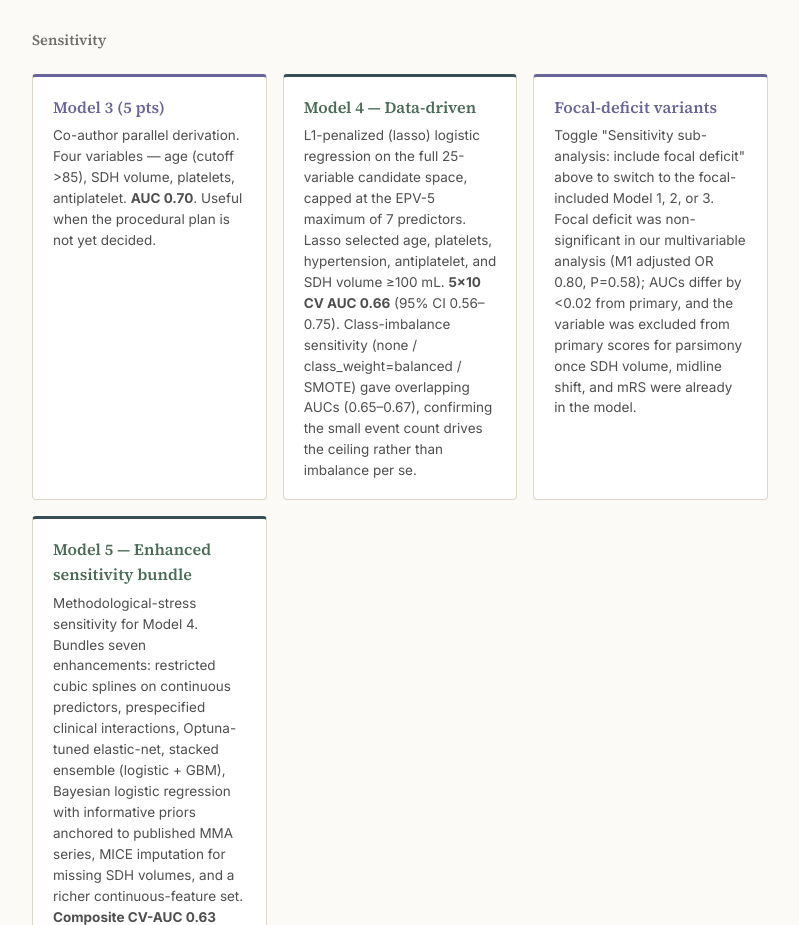
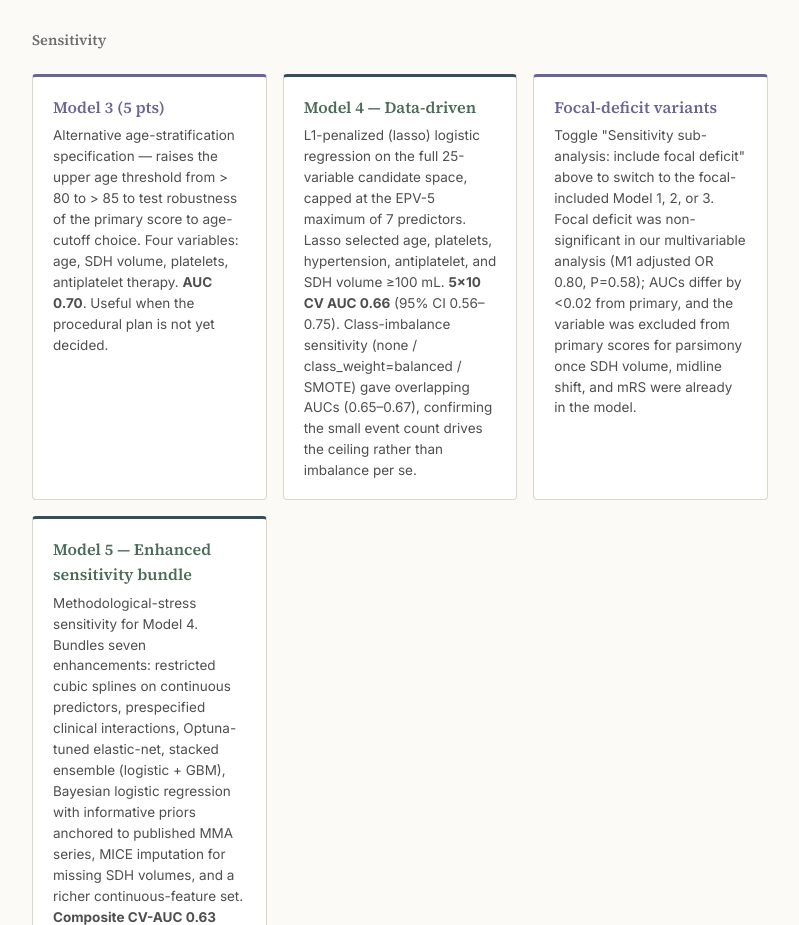
Before and after one commit to nielspac177/mmae-rescue-score, a plain HTML site: page index.html in a window 1280 px wide. Shown: the part 3094-4019 px from the top of the page, without its empty margins (240-1039 px from the left). Drawn offline with Linux system fonts and the light colour scheme.

Commit message:
Reframe Model 3 as alternative age-stratification specification (raises age threshold > 85 vs > 80) instead of 'co-author derivation' — clearer methodological framing.

```diff
--- a/index.html
+++ b/index.html
@@ -265,7 +265,7 @@
     <div class="model-cards">
       <div class="model-card t-purple">
         <h4>Model 3 (5 pts)</h4>
-        <p>Co-author parallel derivation. Four variables — age (cutoff &gt;85), SDH volume, platelets, antiplatelet. <b>AUC 0.70</b>. Useful when the procedural plan is not yet decided.</p>
+        <p>Alternative age-stratification specification — raises the upper age threshold from &gt; 80 to &gt; 85 to test robustness of the primary score to age-cutoff choice. Four variables: age, SDH volume, platelets, antiplatelet therapy. <b>AUC 0.70</b>. Useful when the procedural plan is not yet decided.</p>
       </div>
       <div class="model-card t-green">
         <h4>Model 4 — Data-driven</h4>
```
